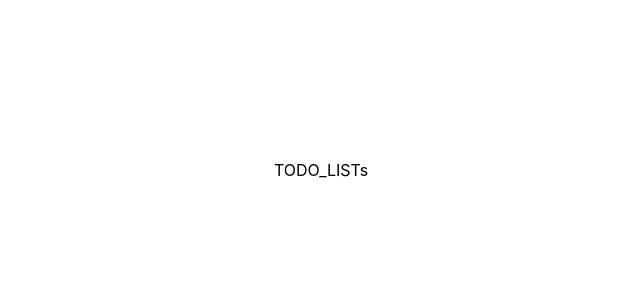
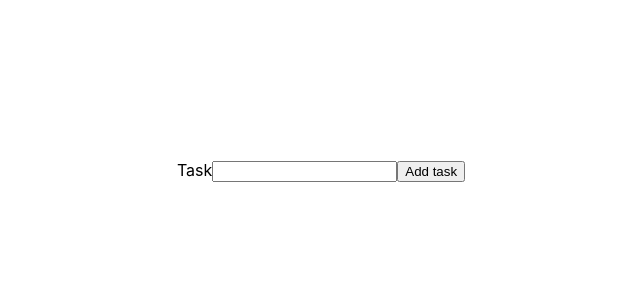
Before and after one commit to auqid/todo-list-react, a React (Create React App) app: page / in a window 1280 px wide. Shown: the top 300 px of the page, without its empty margins (319-959 px from the left). Built offline with nearby package versions, Linux system fonts and the light colour scheme.

Commit message:
rendering data now TODO:add css on the div

```diff
--- a/src/App.css
+++ b/src/App.css
@@ -1,6 +1,6 @@
 .App {
-  display: flex;
+
   text-align: center;
-  justify-content: center;
+
   margin:10rem;
 }
--- a/src/App.js
+++ b/src/App.js
@@ -1,10 +1,28 @@
-import logo from './logo.svg';
 import './App.css';
+import Input from './components/input/Input';
+import TaskList from './components/input/TaskList.js/TaskList';
+import { useState } from 'react';
+const DUMMY=[]
+function App() {
 
-function App() {
+const[tasks,setTasks]=useState(DUMMY)
+
+
+const taskCreator=(enteredTasks)=>{
+  setTasks((prevState)=>{
+    return [enteredTasks,...prevState]
+
+  })
+  console.log('from app.js',tasks)
+
+}
+
+
+
   return (
     <div className="App">
-      TODO_LISTs
+      <Input submission={taskCreator}></Input>
+      <TaskList items={tasks}></TaskList>
     </div>
   );
 }
--- /dev/null
+++ b/src/components/RenderTasks/RenderTasks.js
@@ -0,0 +1,14 @@
+import React from 'react'
+
+const RenderTasks = (props) => {
+  console.log('from render tasls',props)
+    return (
+    <>
+    <h2>{props.title}</h2>
+    <h2>{props.date}</h2>
+
+        </>
+  )
+}
+
+export default RenderTasks
--- /dev/null
+++ b/src/components/TaskList.js/TaskList.js
@@ -0,0 +1,13 @@
+import React from 'react'
+import RenderTasks from '../RenderTasks/RenderTasks'
+
+const TaskList = (props) => {
+  return (
+    <>
+    <h2>{props.items.key}</h2>
+
+    </>
+  )
+}
+
+export default TaskList
--- /dev/null
+++ b/src/components/input/Input.js
@@ -0,0 +1,55 @@
+import React from 'react'
+import { useState } from 'react'
+
+const Input = (props) => {
+    const [key,setKey]=useState(0)
+    const[title,setTitle]=useState('')
+    const[date,setDate]=useState('')
+
+    const texthandler=(event)=>{
+        setTitle(event.target.value)
+        setDate(new Date())
+    }
+    const keyhandler = ()=>{
+        setKey((prevState)=>{
+        return prevState+1
+    })
+        console.log(key)
+
+    }
+
+     const submitHandler=(event)=>{
+         event.preventDefault()
+     const tasks ={
+        id:key,
+        title:title,
+        date: date.toLocaleString(),
+
+
+        }
+        console.log('from input',tasks)
+
+        props.submission(tasks)
+        setTitle('')
+        setDate('')
+
+
+
+    }
+
+
+
+
+    return (
+    <div>
+      <form onSubmit={submitHandler}>
+        <label htmlFor='inputfield'>Task</label>
+        <input type='text' id='inputfield' onChange={texthandler} value={title} ></input>
+        <button type='submit' onClick={keyhandler}>Add task</button>
+
+      </form>
+    </div>
+  )
+}
+
+export default Input
--- /dev/null
+++ b/src/components/input/TaskList.js/TaskList.js
@@ -0,0 +1,18 @@
+import React from 'react'
+import RenderTasks from '../../RenderTasks/RenderTasks'
+
+const TaskList = (props) => {
+  return (
+    <div>
+      {props.items.map((tasks) => (
+        <RenderTasks
+          key={tasks.id}
+          title={tasks.title}
+          date={tasks.date}
+        />
+      ))}
+    </div>
+  )
+}
+
+export default TaskList
```
